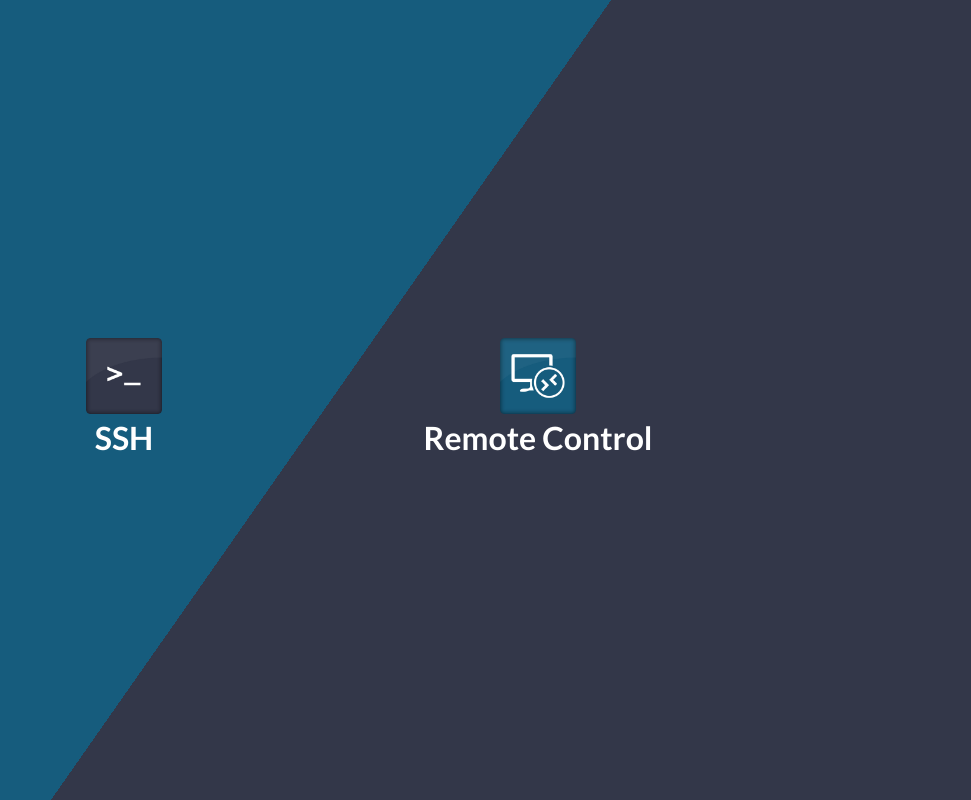
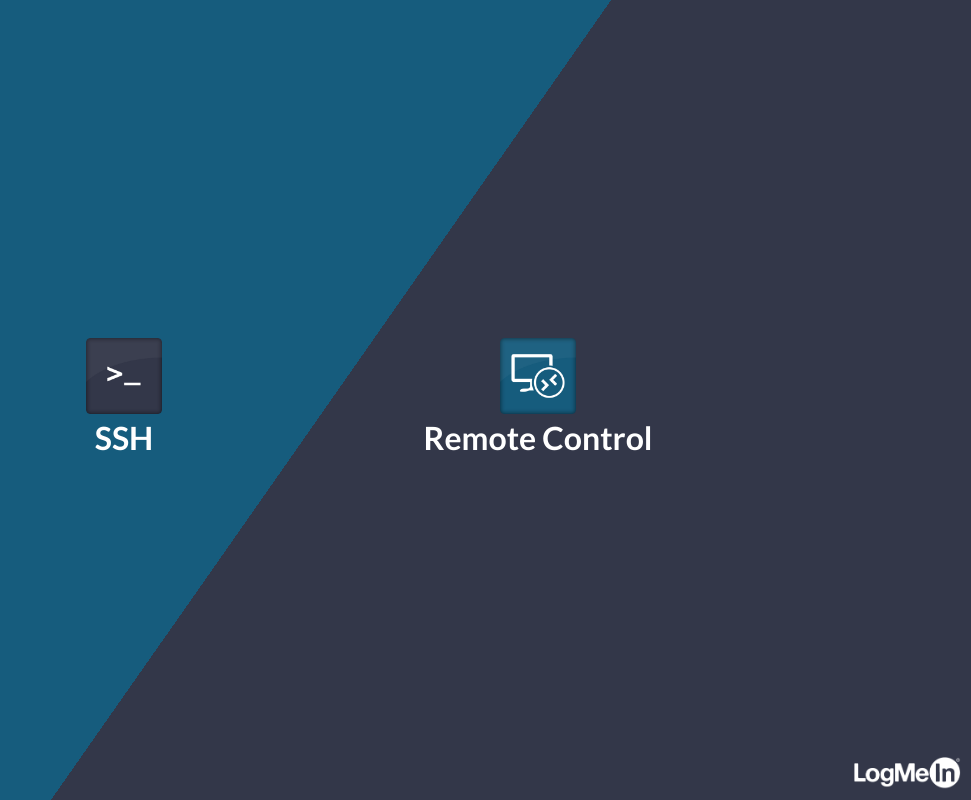
Before and after one commit to goto-opensource/logmein-linux-host, a plain HTML site: page logmein_host/static/index.html in a window 1280 px wide. Shown: the whole page, without its empty margins (309-1280 px from the left). Drawn offline with nearby package versions, Linux system fonts and the light colour scheme.

Commit message:
Add logo

```diff
--- a/logmein_host/static/index.html
+++ b/logmein_host/static/index.html
@@ -107,6 +107,12 @@
                 left: 125%;
             }
         }
+        #logo{
+            position: absolute;
+            bottom: 0;
+            right: 0;
+            width: 10%;
+        }
     </style>
 
     <div class="container">
@@ -125,6 +131,8 @@
             </div>
         </div>
     </div>
+    <img src="LMILOGO2.png" id="logo">
+
 
     <!-- Optional JavaScript -->
     <!-- jQuery first, then Popper.js, then Bootstrap JS -->
```
Also changed, not shown: logmein_host/static/LMILOGO2.png (added).
